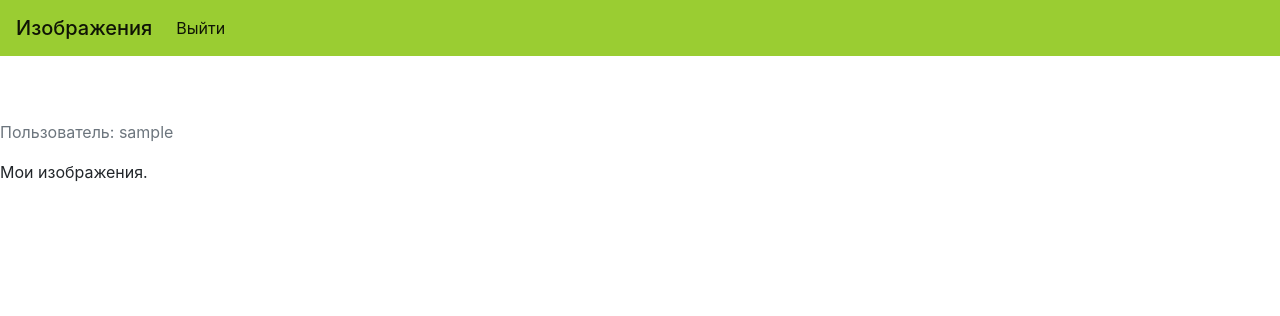
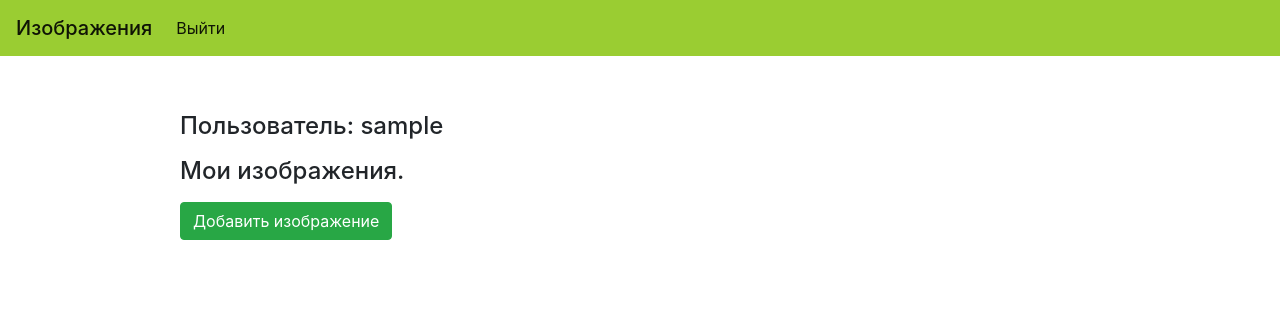
Before and after one commit to xkxixnxgx/task_for_srvhub, a Flask app: page /picture/ in a window 1280 px wide. Shown: the top 316 px of the page. Run offline with Flask 2, Linux system fonts and the light colour scheme; the visitor is signed in with stand-in values (Sample User, id 1); data comes from the database, SQL or seed files in the repository; data that the repository does not hold is empty; some libraries are stand-ins or nearby versions.

Commit message:
Optimisation picture's form. Add button 'Add picture' and 'Add commit'(no work).

```diff
--- a/webapp/comment/forms.py
+++ b/webapp/comment/forms.py
@@ -1,7 +1,7 @@
 from flask_wtf import FlaskForm
-from wtforms import SubmitField
-
+from wtforms import SubmitField, StringField
 
 
 class CommentsForm(FlaskForm):
+    commit = StringField('Комментарии', render_kw={"class": "btn btn-primary"})
     submit = SubmitField('Отправить', render_kw={"class": "btn btn-primary"})
--- a/webapp/comment/views.py
+++ b/webapp/comment/views.py
@@ -9,4 +9,4 @@ blueprint = Blueprint('comment', __name__, url_prefix='/comment')
 def comment():
     title = 'Comment'
     comment_form = CommentsForm()
-    return render_template('comment/comment.html', page_title=title, form=comment_form)
+    return render_template('picture/picture.html', page_title=title, comment_form=comment_form)
--- a/webapp/picture/views.py
+++ b/webapp/picture/views.py
@@ -1,6 +1,7 @@
 from flask import Blueprint, render_template, url_for, flash, redirect, request
 from webapp import db
 from webapp.picture.models import Picture
+from webapp.comment.models import Comment
 from webapp.picture.forms import PicturesForm
 from flask_login import current_user
 
@@ -16,13 +17,15 @@ def pictures():
     if current_user.is_authenticated:
         title = "Pictures"
         form = Picture.query.filter(Picture.user_id == current_user.id)
-        return render_template('picture/picture.html', page_title=title, form=form)
+        comment_form = Comment.query.filter(Comment.picture_id == Picture.id)
+        # comment_form = Picture.comments(Picture.id)
+        return render_template('picture/picture.html', page_title=title, form=form, comment_form=comment_form)
     else:
         flash('Вы не вошли как пользователь. Пожалуйста залогиньтесь.', 'warning')
         return redirect(url_for('user.login'))
 
 
-@blueprint.route('/picture_add', methods=['POST'])
+@blueprint.route('/picture_add', methods=['GET', 'POST'])
 def picture_add():
     if current_user.is_authenticated:
         title = "Picture_add"
--- a/webapp/templates/base.html
+++ b/webapp/templates/base.html
@@ -14,7 +14,6 @@
     <br>
     {% include 'messages.html' %}
     <br>
-    <br>
     {% block content %}
     {% endblock %}
 </body>
--- a/webapp/templates/messages.html
+++ b/webapp/templates/messages.html
@@ -5,6 +5,10 @@
     <title>Title</title>
 </head>
 <body>
+    <div class="container">
+        <div class="row">
+            <div class="col"></div>
+            <div class="col">
                 {% with messages = get_flashed_messages() %}
                     {% if messages %}
                     <div class="alert alert-warning" role="alert">
@@ -14,5 +18,9 @@
                     </div>
                     {% endif %}
                 {% endwith %}
+            </div>
+            <div class="col"></div>
+        </div>
+    </div>
 </body>
 </html>
--- a/webapp/templates/picture/picture.html
+++ b/webapp/templates/picture/picture.html
@@ -3,16 +3,27 @@
 {% extends "base.html" %}
 <head>
     <meta charset="UTF-8">
-    <title>{{ page_title }}</title>
+    <title>{{ title }}</title>
 </head>
 <body>
 {% block content %}
-    <p class="text-secondary">Пользователь: {{ current_user.username }}</p>
-    <div class="row-1">
-        Мои изображения.
-    </div>
+<div class="container">
+    <div class="row">
+        <div class="col-1"></div>
+        <div class="col-10">
+            <p class="text-secondary">
+                <h4>Пользователь: {{ current_user.username }}</h4>
+            </p>
+            <p class="text-secondary">
+                <h4>Мои изображения.</h4>
+            </p>
+            <a class="btn btn-success" href="picture_add" role="button">Добавить изображение</a>
+            <br>
+            <br>
             <br>
             {% for picture in form %}
+            <div class="row">
+                <div class="col-8">
                 <figure class="figure">
                   <img src="{{ picture.url }}" class="figure-img img-fluid rounded" alt="Ошибка загрузки изображения {{ picture.url }}.">
                   <figcaption class="figure-caption">Название: {{ picture.name }}<br>
@@ -20,10 +31,25 @@
                   </figcaption>
                 </figure>
                 <br>
-        <button type="button" class="btn btn-info">Добавить комментарий</button><br>
+                <a class="btn btn-info" href="#" role="button">Добавить комментарий</a>
                 <br>
+                <br>
+                </div>
+                <div class="col-4">
+                    <div class="overflow-auto">
+                        Комментарии<br>
+                        {% for comment in comment_form %}
+                            {{ comment.date_create }}<br>
+                            {{ comment.comment }}<br>
                         {% endfor %}
-
+                    </div>
+                </div>
+            </div>
+            {% endfor %}
+        </div>
+        <div class="col-1"></div>
+    </div>
+</div>
 {% endblock %}
 </body>
 </html>
--- a/webapp/templates/picture/picture_add.html
+++ b/webapp/templates/picture/picture_add.html
@@ -7,7 +7,7 @@
 </head>
 <body>
 {% block content %}
-    <form action="" method="post">
+    <form action="{{ url_for('picture.picture_add') }}" method="post">
         <dl class="row">
             <div class="col-1"></div>
             <div class="col-2">
```
Also changed, not shown: webapp/templates/comment/comment.html (+5 -12 lines), webapp/templates/user/register.html (+8 -1 lines), 1 other file. Lines whose indentation alone changed are shown as unchanged.
